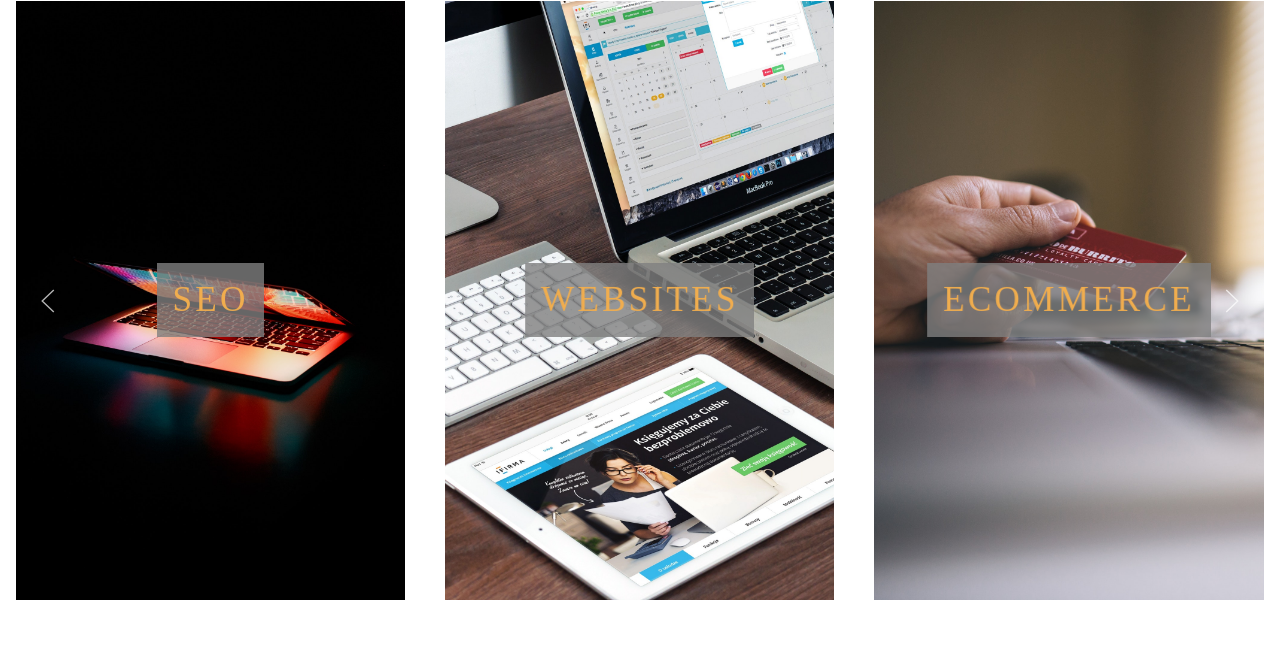
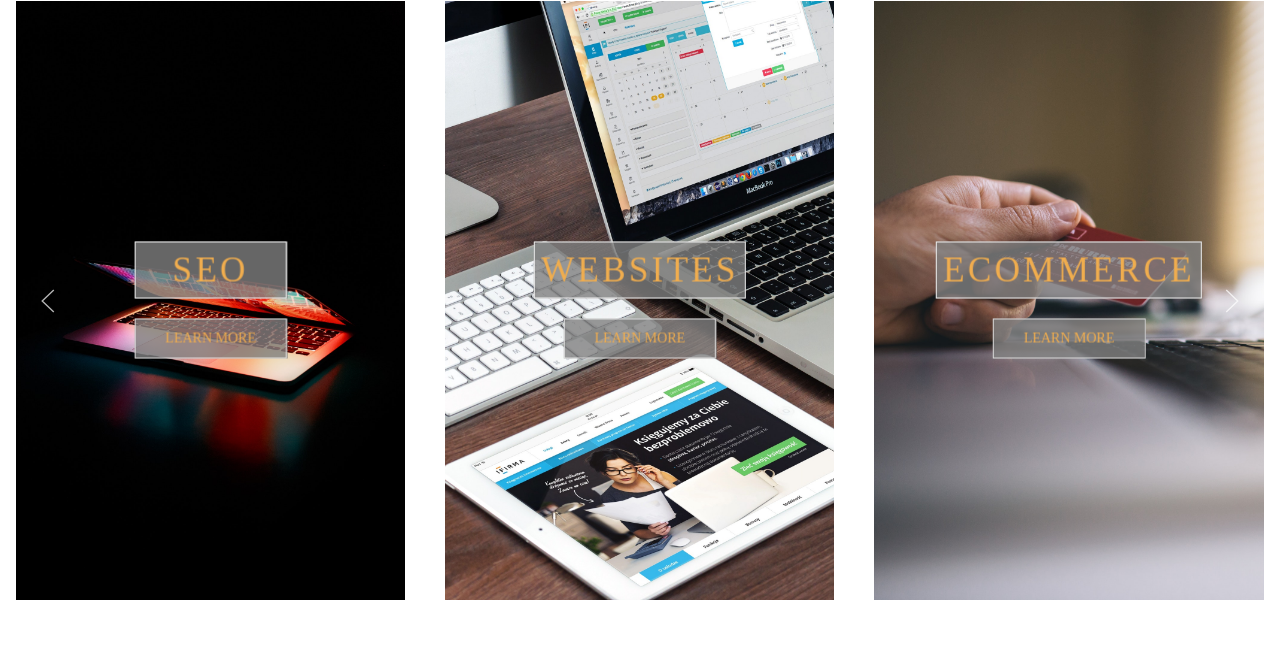
Before and after one commit to Josly025/elite_media_design.io, a website: page index.html in a window 1280 px wide. Shown: the part 1456-2104 px from the top of the page. Drawn offline with nearby package versions, Linux system fonts and the light colour scheme.

Commit message:
added services button

```diff
--- a/index.html
+++ b/index.html
@@ -178,56 +178,63 @@
         <li>
           <div class="uk-panel">
             <img src="images/seo-2.jpg" alt="" />
-            <div class="uk-position-center uk-panel">
-              <h1 class="services__title">SEO</h1>
+            <div class="uk-position-center uk-panel uk-text-center">
+              <h1 class="services__title uk-text-center">SEO</h1>
+               <a class="uk-button uk-button-default button__services" href="#">Learn More</a>
             </div>
           </div>
         </li>
         <li>
           <div class="uk-panel">
             <img src="images/website-2.jpg" alt="" />
-            <div class="uk-position-center uk-panel">
-              <h1 class="services__title">Websites</h1>
+            <div class="uk-position-center uk-panel uk-text-center">
+              <h1 class="services__title uk-text-center">Websites</h1>
+              <a class="uk-button uk-button-default button__services" href="#">Learn More</a>
             </div>
           </div>
         </li>
         <li>
           <div class="uk-panel">
             <img src="images/ecomm.jpg" alt="" />
-            <div class="uk-position-center uk-panel">
-              <h1 class="services__title">Ecommerce</h1>
+            <div class="uk-position-center uk-panel uk-text-center">
+              <h1 class="services__title uk-text-center">Ecommerce</h1>
+              <a class="uk-button uk-button-default button__services" href="#">Learn More</a>
             </div>
           </div>
         </li>
         <li>
           <div class="uk-panel">
             <img src="images/graphic.jpg" alt="" />
-            <div class="uk-position-center uk-panel">
-              <h1 class="services__title">Graphic Design</h1>
+            <div class="uk-position-center uk-panel uk-text-center">
+              <h1 class="services__title uk-text-center">Graphic Design</h1>
+              <a class="uk-button uk-button-default button__services" href="#">Learn More</a>
             </div>
           </div>
         </li>
         <li>
           <div class="uk-panel">
             <img src="images/email.jpg" alt="" />
-            <div class="uk-position-center uk-panel">
-              <h1 class="services__title">Email Marketing</h1>
+            <div class="uk-position-center uk-panel uk-text-center">
+              <h1 class="services__title uk-text-center">Email Marketing</h1>
+              <a class="uk-button uk-button-default button__services" href="#">Learn More</a>
             </div>
           </div>
         </li>
         <li>
           <div class="uk-panel">
             <img src="images/photography-2.jpg" alt="" />
-            <div class="uk-position-center uk-panel">
-              <h1 class="services__title">Photography</h1>
+            <div class="uk-position-center uk-panel uk-text-center">
+              <h1 class="services__title uk-text-center">Photography</h1>
+              <a class="uk-button uk-button-default button__services" href="#">Learn More</a>
             </div>
           </div>
         </li>
         <li>
           <div class="uk-panel">
             <img src="images/video-2.jpg" alt="" />
-            <div class="uk-position-center uk-panel">
-              <h1 class="services__title">Videography</h1>
+            <div class="uk-position-center uk-panel uk-text-center">
+              <h1 class="services__title uk-text-center">Videography</h1>
+              <a class="uk-button uk-button-default button__services" href="#">Learn More</a>
             </div>
           </div>
         </li>
--- a/sass/components/_buttons.scss
+++ b/sass/components/_buttons.scss
@@ -10,4 +10,9 @@
     color: $color-sec;
     border: solid 2px $color-sec;
   }
+  &__services {
+    color: $color-sec !important;
+    font-weight: 100;
+    backdrop-filter: contrast(20%);
+  }
 }
--- a/sass/components/_services.scss
+++ b/sass/components/_services.scss
@@ -8,5 +8,7 @@
     padding: 1rem;
     font-weight: 100;
     font-family: inherit;
+    border: 1px solid $color-white;
+    padding: 0.4rem;
   }
 }
```
Also changed, not shown: css/style.css.
